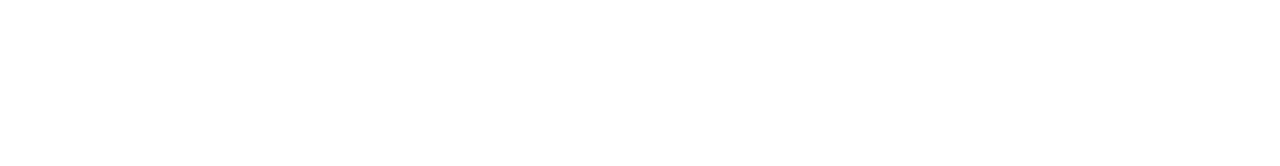
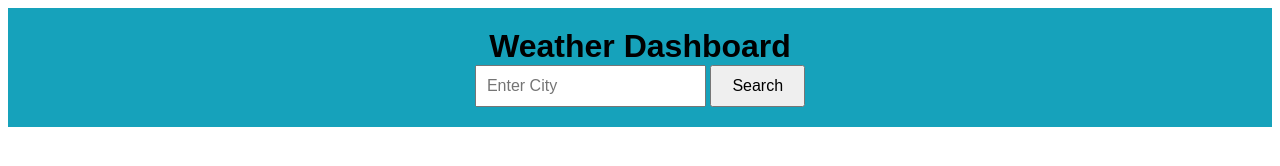
Before and after one commit to cjenschke/Weather-Dashboard, a plain HTML site: page index.html in a window 1280 px wide. Drawn offline with Linux system fonts and the light colour scheme.

Commit message:
added header with styling

```diff
--- a/assets/css.css
+++ b/assets/css.css
@@ -0,0 +1,23 @@
+body {
+    font-family: Arial, Helvetica, sans-serif;
+}
+
+header{
+    background-color: rgb(22, 162, 187);
+    padding: 20px;
+    text-align: center;
+}
+
+h1{
+    margin: 0;
+}
+
+input[type='text']{
+    padding: 10px;
+    font-size: 16px;
+}
+
+button{
+    padding: 10px 20px;
+    font-size: 16px;
+}
--- a/index.html
+++ b/index.html
@@ -7,7 +7,11 @@
     <link rel="stylesheet" href="./assets/css.css">
 </head>
 <body>
-
+<header>
+    <h1>Weather Dashboard</h1>
+    <input type="text" id="locationInput" placeholder="Enter City">
+    <button id="searchButton">Search</button>
+</header>
 <script src="./assets/script.js"></script>
 </body>
 </html>
```
